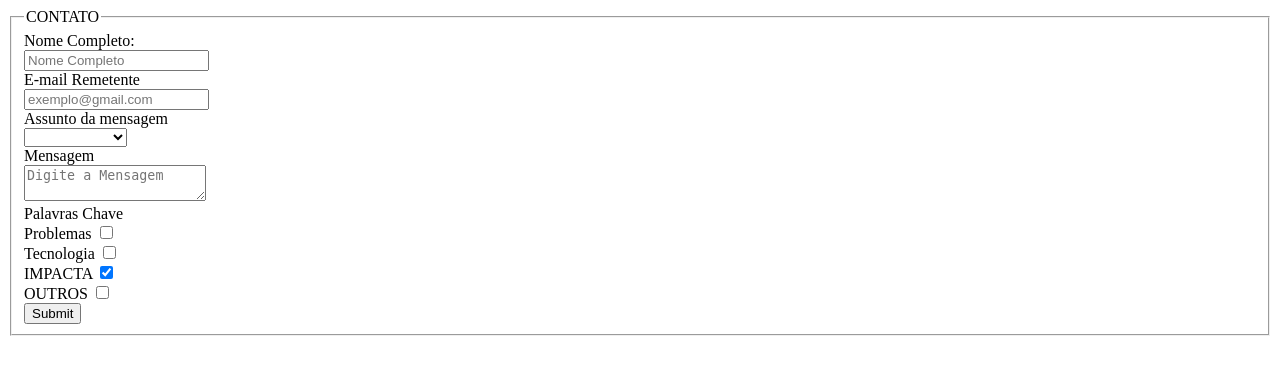
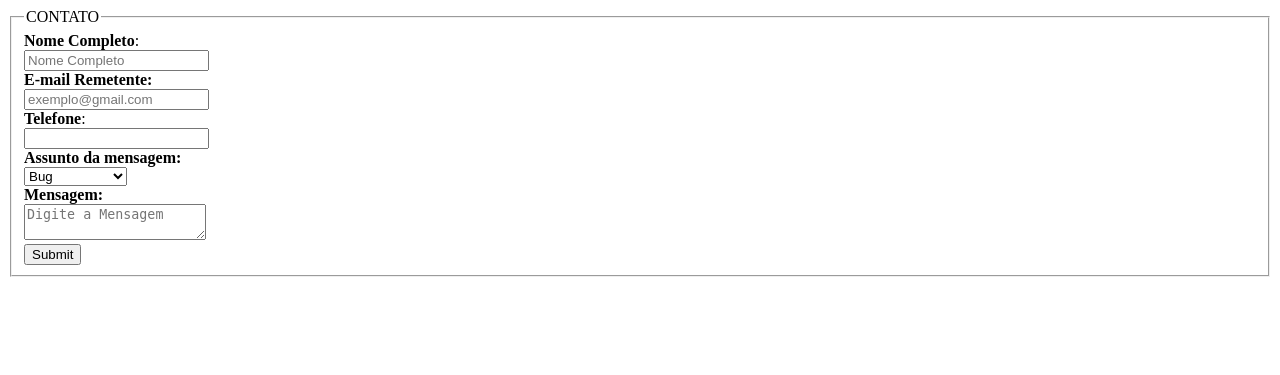
Before and after one commit to Trondoti/lms-atividades-continuas-spartans, a Django app: page /contato/ in a window 1280 px wide. Shown: the top 375 px of the page. Run offline with Django 3.2, Linux system fonts and the light colour scheme.

Commit message:
Realizada melhorias nos arquivos HTMLs e alteração de formulário com o campo telefone

```diff
--- a/LMS/core/templates/contato.html
+++ b/LMS/core/templates/contato.html
@@ -6,31 +6,24 @@
 <body>
 	<form method="POST">
 		<fieldset id="usuario"><legend>CONTATO</legend>
-			<label for="nome">Nome Completo</label>:<br/>
+			<label for="nome"><strong>Nome Completo</strong></label>:<br/>
 			<input type="text" maxlength="100" name="nome" id="nome" placeholder="Nome Completo" required ><br/>
-			<label for ="id_email">E-mail Remetente</label><br/>
+			<label for ="id_email"><strong>E-mail Remetente:</strong></label><br/>
 			<input type="e-mail" name="email" id="id_email" placeholder="exemplo@gmail.com" required> </input><br/>
+			<label for="telefone"><strong>Telefone</strong></label>:<br/>
+			<input type="telefone" name="telefone" id="telefone" required ><br/>
 
-			Assunto da mensagem<br/>
+			<strong>Assunto da mensagem:</strong><br/>
 			<select name="assunto" required>
-				<option value=""></option>
 				<option value ="Bug">Bug</option>
 				<option value ="Rec">Reclamações</option>
 				<option Value ="Sug">Sugestões</option>
 			</select> <br/>
 
-			<label for="mensagem">Mensagem</label><br/>
+			<label for="mensagem"><strong>Mensagem:</strong></label><br/>
 		<textarea name="Mensagem" placeholder="Digite a Mensagem" id="mensagem" required></textarea>
 		<br/>
-		Palavras Chave <br/>
-			<label for="id_prob">Problemas</label>
-			<input type="checkbox" name="PalavrasChave" id="id_prob" value="Problemas"><br/>
-			<label for="id_tec">Tecnologia</label>
-			<input type="checkbox" name="PalavrasChave" id="id_tec" value ="tecnologia" ><br/>
-			<label for="id_imp">IMPACTA</label>
-			<input type="checkbox" name="PalavrasChave" id="id_imp" value="Impacta" checked=""><br/>
-			<label for ="id_outros">OUTROS</label>
-			<input type="checkbox" name="PalavrasChave" id="id_outros" value ="Outros" ><br/>
+
 
 		<input type="submit">
 
--- a/LMS/core/templates/login.html
+++ b/LMS/core/templates/login.html
@@ -5,10 +5,10 @@
     </head>
         <body>
             <form method="POST">
-                <label>E-mail:
+                <label><strong>E-mail:</strong> </br>
                 <input type ="email" name="email"/> <br/>
                 </label>
-                <label>Senha:
+                <label><strong>Senha:</strong></br>
                 <input type ="password" name="senha"/><br/>
                 </label>
 
--- a/LMS/core/views.py
+++ b/LMS/core/views.py
@@ -24,5 +24,5 @@ def contato (request):
         print (request.POST.get("email"))
         print (request.POST.get("assunto"))
         print (request.POST.get("Mensagem"))
-        print (request.POST.get("PalavrasChave"))
+        print (request.POST.get("telefone"))
     return render(request,"contato.html")
```
Also changed, not shown: LMS/core/templates/index.html (+8 -5 lines).
